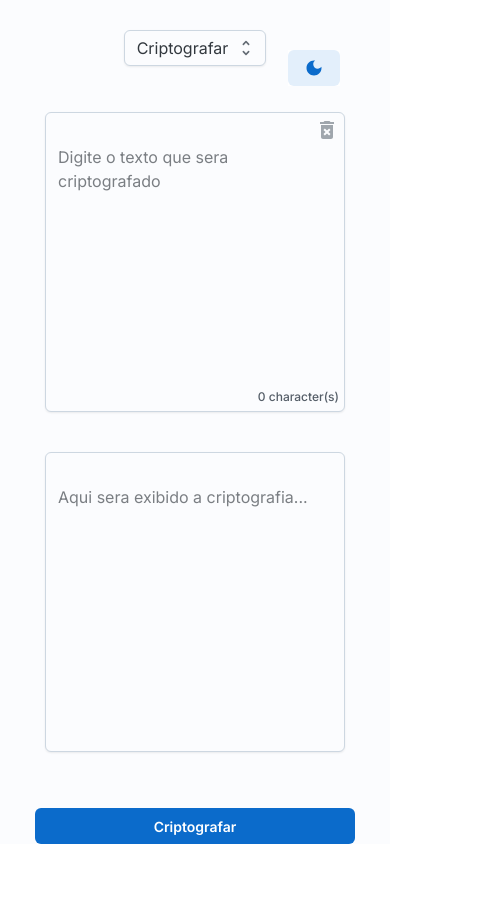
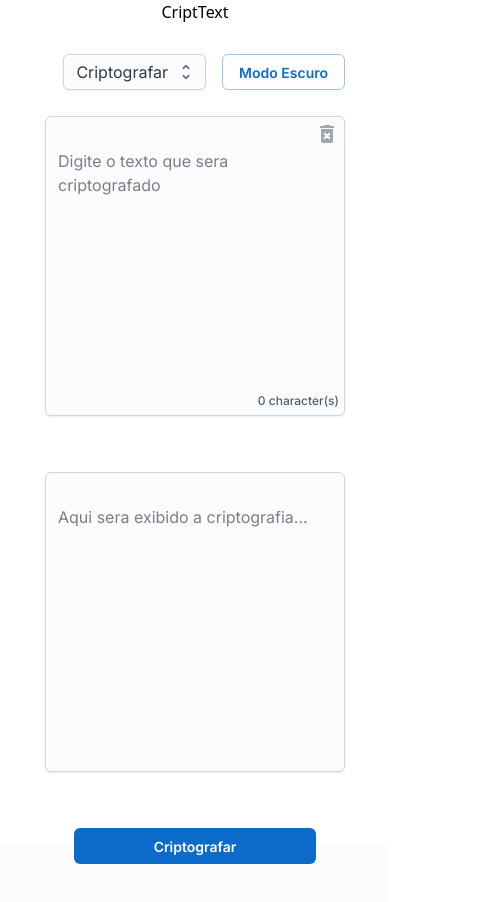
Before and after one commit to Gustavo08Mendes/projeto-criptografia, a Next.js app: page / in a window 390 px wide. Shown: the top 902 px of the page, 495 px wide, since content can reach past the window. Before the commit the page ends 844 px from the top, so only its background shows below. Built offline with nearby package versions, Linux system fonts and the light colour scheme.

Commit message:
Feito responsivo do site

```diff
--- a/src/app/globals.css
+++ b/src/app/globals.css
@@ -1,3 +1,11 @@
 @tailwind base;
 /* @tailwind components; */
 /* @tailwind utilities;  */
+
+body{
+    width: 100vw;
+    display: flex;
+    justify-content: center;
+    align-items: center;
+    background-color: 'danger.softDisabledBg'
+}
--- a/src/app/layout.tsx
+++ b/src/app/layout.tsx
@@ -1,6 +1,7 @@
 import type { Metadata } from "next";
 import { Inter } from "next/font/google";
 import "./globals.css";
+import { Stack } from "@mui/joy";
 
 const inter = Inter({ subsets: ["latin"] });
 
@@ -16,7 +17,12 @@ export default function RootLayout({
 }>) {
   return (
     <html lang="pt-br">
-      <body className={inter.className}>{children}</body>
+      <body>
+        <Stack sx={{ bgcolor: "danger.softDisabledBg", width: '100vw' }}>
+          {children}
+        </Stack>
+      </body>
+
     </html>
   );
 }
--- a/src/app/page.tsx
+++ b/src/app/page.tsx
@@ -6,7 +6,7 @@ import Box from '@mui/joy/Box';
 import Button from '@mui/joy/Button';
 import Textarea from '@mui/joy/Textarea';
 import Typography from '@mui/joy/Typography';
-import { Grid, Option, Select, Sheet, Stack } from "@mui/joy";
+import { Grid, Option, Select, Stack } from "@mui/joy";
 import { CssVarsProvider, useColorScheme } from '@mui/joy/styles';
 import DeleteForeverIcon from '@mui/icons-material/DeleteForever';
 import WbSunnyIcon from '@mui/icons-material/WbSunny';
@@ -16,20 +16,28 @@ import Alert from '../components/alert';
 
 function ModeToggle() {
   const { mode, setMode } = useColorScheme();
+  const [mounted, setMounted] = React.useState(false);
+
+  // necessary for server-side rendering
+  // because mode is undefined on the server
+  React.useEffect(() => {
+    setMounted(true);
+  }, []);
+  if (!mounted) {
+    return null;
+  }
 
   return (
-
     <Button
-      variant="soft" color={mode === 'dark' ? 'warning' : 'primary'}
+      variant="outlined"
       onClick={() => {
         setMode(mode === 'light' ? 'dark' : 'light');
       }}
     >
-      {mode === 'light' ? <DarkModeIcon color="primary" /> : < WbSunnyIcon color="warning" />}
+      {mode === 'light' ? 'Modo Escuro' : 'Modo Claro'}
     </Button>
   );
 }
-
 
 export default function Home() {
 
@@ -158,25 +166,34 @@ export default function Home() {
   }, [matrizzz, descriptografar, tipoBotao]);
 
   return (
-    <Sheet sx={{ display: 'flex', alignItems: 'center', flexDirection: 'column', height: '100vh', padding: 0, margin: 0 }}>
-
-      <Sheet sx={{ display: 'flex', alignItems: 'center', flexDirection: 'row', padding: 0, mt: '30px', gap: 2 }}>
-        <Sheet sx={{ bgcolor: 'background.body', position: 'fixed', top: 50, right: 50 }}>
-          <CssVarsProvider>
-            <ModeToggle />
-          </CssVarsProvider>
-        </Sheet>
-        <Box>
+    <Stack
+      sx={{ display: 'flex', alignItems: 'center', flexDirection: 'column', height: '100vh', padding: 0, margin: 0, bgcolor: 'background.body', Width: '1200px', marginBottom: '100px' }}
+    >
+      <Box sx={{ height: '50px', display: 'flex', justifyContent: 'center', alignItems: 'center' }} width={{ xs: 300, sm: 600, md: 800, lg: 1200 }}>
+        CriptText
+      </Box>
+      <Stack
+        sx={{ display: 'flex', alignItems: 'center', flexDirection: 'row', padding: '0', mt: '30px', gap: 2 }}
+        width={{ xs: 300, sm: 600, md: 800, lg: 1200 }}
+        justifyContent={{ xs: 'center', sm: 'center' }}
+      >
+        <Stack
+          sx={{ display: 'flex', gap: 2, width: '100%', alignItems: 'end', justifyContent: 'end', flexDirection: 'row' }}
+          justifyContent={{ xs: 'center', sm: 'center' }}
+        >
           <Select value={tipo} onChange={(_, v) => { setTipo(v ? v : '1'); setMensagem(''); setResult(''); }}>
             <Option value="1">Criptografar</Option>
             <Option value="2">Descriptografar</Option>
           </Select>
-        </Box>
-      </Sheet>
+          <CssVarsProvider>
+            <ModeToggle />
+          </CssVarsProvider>
+        </Stack>
+      </Stack>
       <Stack
-        direction={{ xs: 'column', sm: 'row'}}
-        sx={{  display: 'flex', alignItems: 'center', justifyContent: 'center', gap: 3, mt: '30px' }}
-        width={{ xs: 600, sm: 600, md: 800, lg: 1000 }}
+        direction={{ xs: 'column', sm: 'row' }}
+        sx={{ display: 'flex', alignItems: 'center', justifyContent: 'center', gap: 5, mt: '10px' }}
+        width={{ xs: 300, sm: 600, md: 800, lg: 1200 }}
       >
         <Textarea
           placeholder="Digite o texto que sera criptografado"
@@ -184,7 +201,7 @@ export default function Home() {
           maxRows={4}
           value={mensagem}
           onChange={e => setMensagem(e.target.value)}
-          sx={{ width: '50%', minHeight: 300, mt: 2, position: 'relative', pt: 3 }}
+          sx={{ width: '100%', minHeight: 300, mt: 2, position: 'relative', pt: 3 }}
           startDecorator={<Button sx={{ right: 5, top: 3, position: 'absolute', bgcolor: 'transparent', zIndex: 1, color: 'red', cursor: 'pointer', p: 0, transition: 'all 0.4s', '&:hover': { bgcolor: 'transparent' }, '&:disabled': { bgcolor: 'transparent' } }} onClick={() => { setMensagem(''); }} disabled={mensagem.length == 0}><DeleteForeverIcon /></Button>}
           endDecorator={
             <Typography level="body-xs" sx={{ ml: 'auto' }}>
@@ -197,10 +214,10 @@ export default function Home() {
           minRows={2}
           maxRows={4}
           value={result.length == 1 ? '' : result}
-          sx={{ width: '50%', minHeight: 300, mt: 2, pt: 3, position: 'relative' }}
+          sx={{ width: '100%', minHeight: 300, mt: 2, pt: 3, position: 'relative' }}
           startDecorator={
             <Box
-              sx={{ display: mensagem.length < 1 ? 'none' : 'block', right: 5, top: 3, position: 'absolute', zIndex: 1, color: 'neutral.plainHoverColor', cursor: 'pointer', p: 0, bgcolor: 'transparent', transition: 'all 0.7s', '&:hover': { bgcolor: 'transparent' } }}
+              sx={{ display: mensagem.length < 1 ? 'none' : 'block', right: 5, top: 3, position: 'absolute', zIndex: 1, color: 'neutral.softBg', cursor: 'pointer', p: 0, bgcolor: 'transparent', transition: 'all 0.7s', '&:hover': { bgcolor: 'transparent' } }}
               onClick={() => { navigator.clipboard.writeText(result); }}
             >
               <Alert message={tipo == "0" ? 'Texto Descriptografado copiado' : 'Texto Criptografado copiado'} />
@@ -209,7 +226,7 @@ export default function Home() {
         />
       </Stack>
       <Button
-        sx={{ py: 1, px: 20, mt: 7, maxWidth: 300, transition: 'all 0.7s' }}
+        sx={{ py: 1, px: 10, mt: 7, transition: 'all 0.7s'}}
         onClick={(event) => {
           event.preventDefault(); // Prevent the default behavior of the button
           if (tipo === '1') {
@@ -222,6 +239,6 @@ export default function Home() {
       >
         {tipo == '1' ? 'Criptografar' : 'Descriptografar'}
       </Button>
-    </Sheet>
+    </Stack>
   );
 }
```
